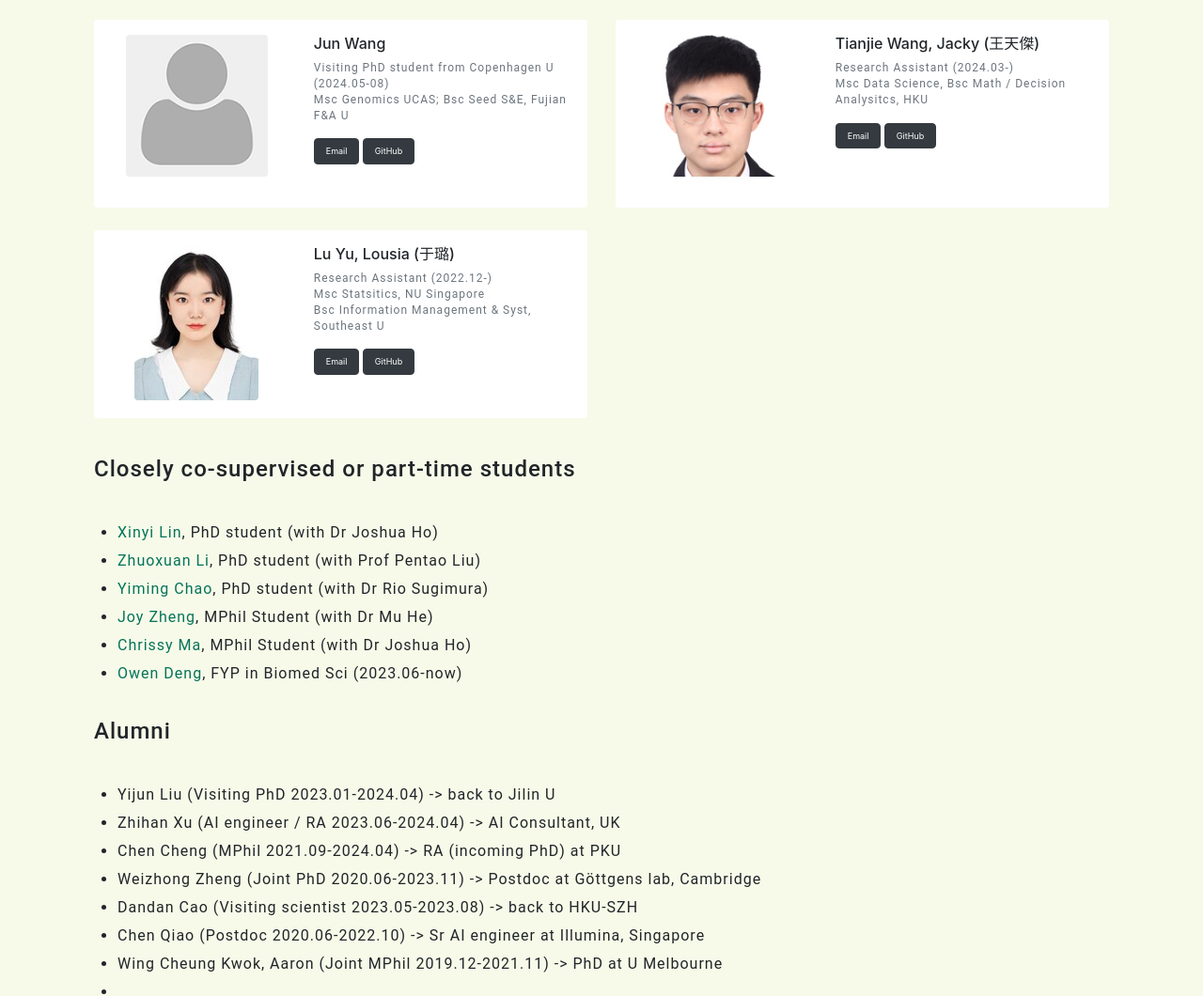
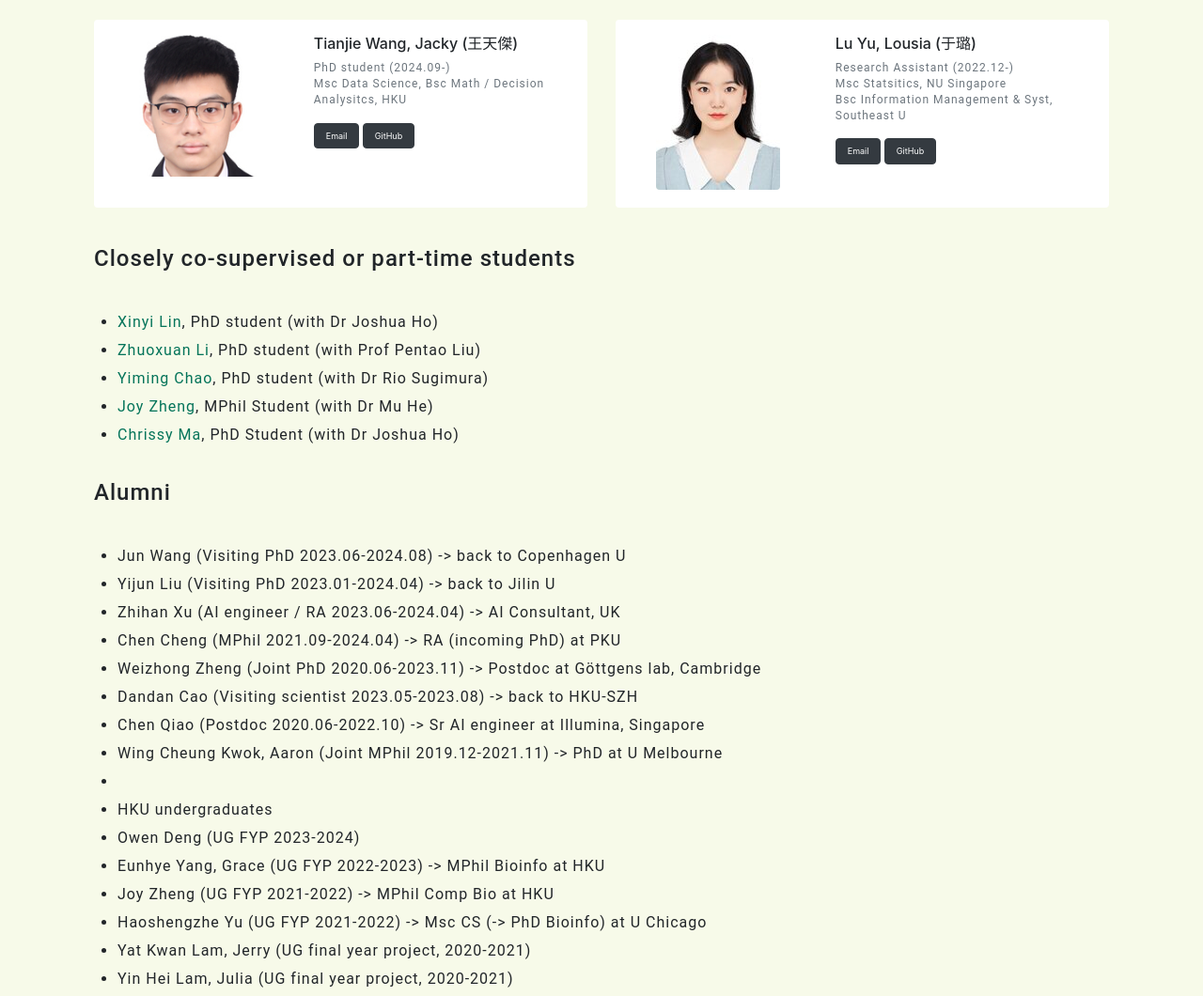
Before and after one commit to StatBiomed/statbiomed.github.io, a plain HTML site: page team.html in a window 1280 px wide. Shown: the part 1532-2592 px from the top of the page at 94% size. Drawn offline with nearby package versions, Linux system fonts and the light colour scheme.

Commit message:
Update team.html

```diff
--- a/team.html
+++ b/team.html
@@ -236,7 +236,7 @@
                     <div class="col-md-7">
                         <div class="text-left" style="font-size:75%;line-height: 1em;">
                             <h6>Mingze Gao (高铭泽)</h6>
-                            <p class="mb-0 text-muted">PhD student (2021.01-); interning at Tencent AI lab (2023.10-2023.02)</p>
+                            <p class="mb-0 text-muted">PhD student (2021.01-); interned at Tencent AI lab (2023.10-2023.02)</p>
                             <p class="mb-0 text-muted">Msc BioMed Data Sci, Imperial College</p>
                             <p class="text-muted">BEng Automation, Xi'an Jiaotong U</p>
                             <a id="email-button" class="btn btn-dark" href="mailto:gmz1229@connect.hku.hk" style="font-size:75%;">Email</a>
@@ -261,7 +261,7 @@
                     <div class="col-md-7">
                         <div class="text-left" style="font-size:75%;line-height: 1em;">
                             <h6>Ruiyan Hou (厚蕊燕)</h6>
-                            <p class="mb-0 text-muted">PhD student (2021.09-)</p>
+                            <p class="mb-0 text-muted">PhD student (2021.09-); visited MD Anderson (2024.10-2025.02)</p>
                             <p class="mb-0 text-muted">Msc Biology, CAS Institute of Zoology</p>
                             <p class="text-muted">Bsc Biology, Shaanxi Normal U</p>
                             <a id="email-button" class="btn btn-dark" href="mailto:ruiyan@connect.hku.hk" style="font-size:75%;">Email</a>
@@ -286,7 +286,7 @@
                     <div class="col-md-7">
                         <div class="text-left" style="font-size:75%;line-height: 1em;">
                             <h6>Rongting Huang (黃蓉婷)</h6>
-                            <p class="mb-0 text-muted">PhD student (2020.09-); visiting Harvard Medical School (2023.09-2024.03)</p>
+                            <p class="mb-0 text-muted">PhD student (2020.09-); visited Harvard Medical School (2023.09-2024.03)</p>
                             <p class="mb-0 text-muted">Msc Bioinformatics, Peking U</p>
                             <p class="text-muted">BEng Automation, Xiamen U</p>
                             <a id="email-button" class="btn btn-dark" href="mailto:rthuang@connect.hku.hk" style="font-size:75%;">Email</a>
@@ -379,31 +379,6 @@
                 <div class="card border-0 mb-4 pt-3" style="min-height:200px;">
                  <div class="row">
                     <div class="col-md-5">
-                        <a href="https://github.com/" target="_blank">
-                                <img src="/assets/images/team/3.jpg" class="rounded img-fluid" style="max-width: 80%;">
-                         </a>
-                    </div>
-                    <div class="col-md-7">
-                        <div class="text-left" style="font-size:75%;line-height: 1em;">
-                            <h6>Jun Wang</h6>
-                            <p class="mb-0 text-muted">Visiting PhD student from Copenhagen U (2024.05-08)</p>
-                            <p class="mb-0 text-muted">Msc Genomics UCAS; Bsc Seed S&E, Fujian F&A U</p>
-                            <p class="text-muted"></p>
-                            <a id="email-button" class="btn btn-dark" href="mailto:wangjun19950708@gmail.com" style="font-size:75%;">Email</a>
-                            <a id="email-button" class="btn btn-dark" href="https://github.com/" style="font-size:75%;">GitHub</a>
-                        </div>
-                    </div>
-                 </div>
-                </div>
-
-
-
-            </div>
-
-          <div class="col-md-6">
-                <div class="card border-0 mb-4 pt-3" style="min-height:200px;">
-                 <div class="row">
-                    <div class="col-md-5">
                         <a href="https://github.com/jackywangtj66" target="_blank">
                                 <img src="/assets/images/team/tianjie.jpg" class="rounded img-fluid" style="max-width: 80%;">
                          </a>
@@ -411,7 +386,7 @@
                     <div class="col-md-7">
                         <div class="text-left" style="font-size:75%;line-height: 1em;">
                             <h6>Tianjie Wang, Jacky (王天傑)</h6>
-                            <p class="mb-0 text-muted">Research Assistant (2024.03-)</p>
+                            <p class="mb-0 text-muted">PhD student (2024.09-)</p>
                             <p class="mb-0 text-muted">Msc Data Science, Bsc Math / Decision Analysitcs, HKU</p>
                             <p class="text-muted"></p>
                             <a id="email-button" class="btn btn-dark" href="mailto:u3553426@connect.hku.hk" style="font-size:75%;">Email</a>
@@ -479,11 +454,7 @@
         </div>
 
         <div class="member-info">
-            <li><a href="">Chrissy Ma</a>, MPhil Student (with Dr Joshua Ho)</li>
-        </div>
-
-        <div class="member-info">
-            <li><a href="">Owen Deng</a>, FYP in Biomed Sci (2023.06-now)</li>
+            <li><a href="">Chrissy Ma</a>, PhD Student (with Dr Joshua Ho)</li>
         </div>
 
         </ul>
@@ -498,6 +469,10 @@
 
     <div class="row text-left">
         <ul>
+
+        <div class="member-info">
+            <li>Jun Wang (Visiting PhD 2023.06-2024.08) -> back to Copenhagen U</li>
+        </div>
 
         <div class="member-info">
             <li>Yijun Liu (Visiting PhD 2023.01-2024.04) -> back to Jilin U</li>
@@ -533,6 +508,10 @@
 
         <div class="member-info">
             <li>HKU undergraduates</li>
+        </div>
+
+        <div class="member-info">
+            <li>Owen Deng (UG FYP 2023-2024)</li>
         </div>
 
         <div class="member-info">
@@ -574,7 +553,7 @@
 
         <div class="copyright">
           <span>© 2024 Huang Lab @ HKU</span>
-          <span> | Updated on 13/07/2024
+          <span> | Updated on 30/10/2024
           <!-- <span> - proudly designed & developed by </span> WZ Design | June 2023 update -->
           <!-- <a href="https://weizhudesign.github.io/" target="_blank">WZ Design</a> -->
         </div>
```
